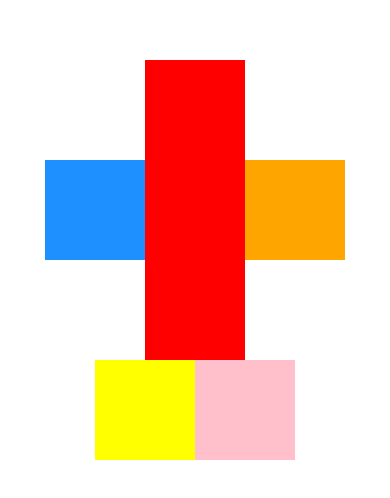
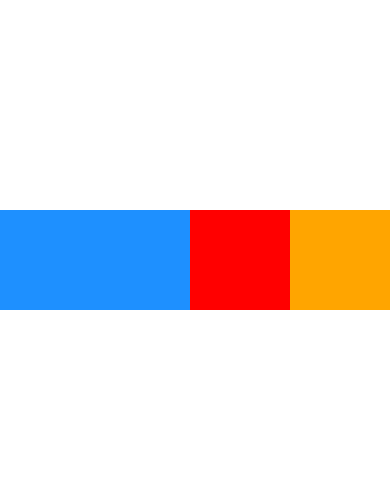
Before and after one commit to PasanMadhuranga/DoneWithIt, a React Native app: screen / in a window 390 px wide. Shown: the part 162-660 px from the top of the page. Built offline with nearby package versions, Linux system fonts and the light colour scheme.

Commit message:
flexGrow

```diff
--- a/App.js
+++ b/App.js
@@ -9,8 +9,6 @@ export default function App() {
         flexDirection: "row", // default is column
         justifyContent: "center", // main axis
         alignItems: "center", // cross axis
-        alignContent: "center", // only works with wrap
-        flexWrap: "wrap",
       }}
     >
       <View
@@ -18,13 +16,14 @@ export default function App() {
           backgroundColor: "dodgerblue",
           width: 100,
           height: 100,
+          flexGrow: 1, // takes up all available space
         }}
       />
       <View
         style={{
           backgroundColor: "red",
           width: 100,
-          height: 300,
+          height: 100,
         }}
       />
       <View
@@ -34,20 +33,6 @@ export default function App() {
           height: 100,
         }}
       />
-      <View
-        style={{
-          backgroundColor: "yellow",
-          width: 100,
-          height: 100,
-        }}
-      />
-      <View
-        style={{
-          backgroundColor: "pink",
-          width: 100,
-          height: 100,
-        }}
-      />
     </View>
   );
 }
```
